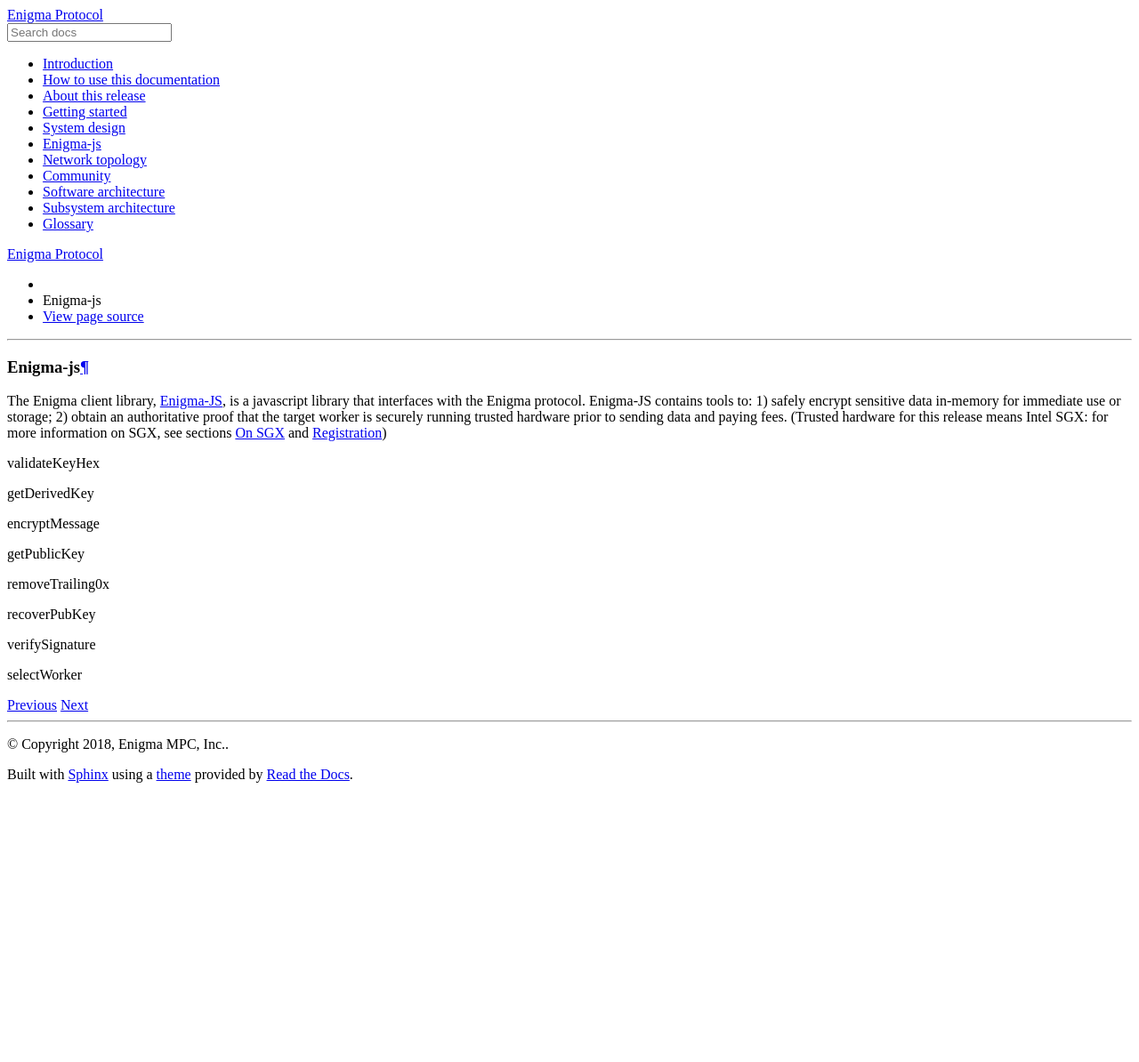
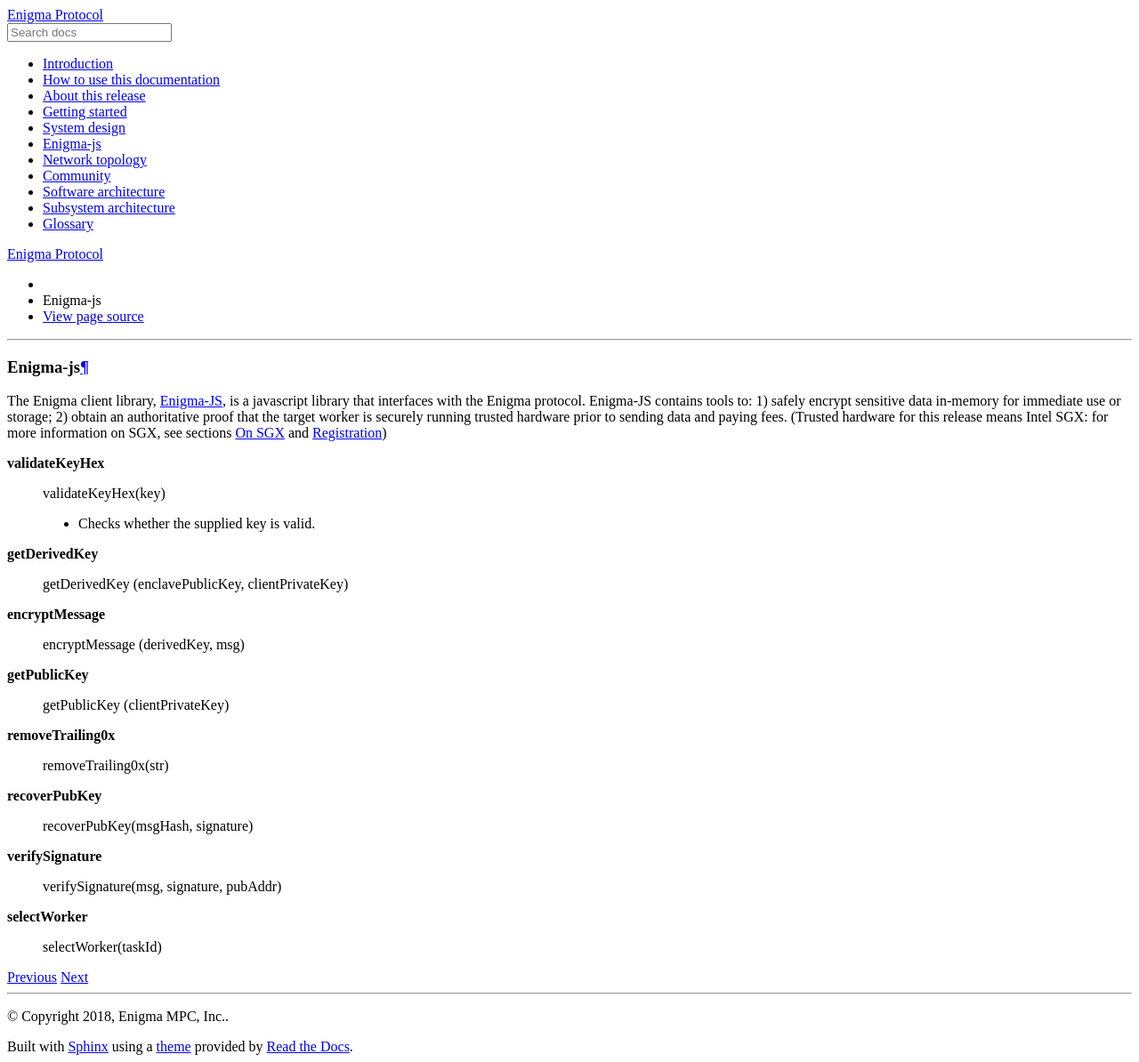
Before and after one commit to scrtlabs/protocol, a Sphinx documentation site: the page built from docs/source/Enigma-js.rst, in a window 1280 px wide. Shown: the whole page at 89% size. Built offline with Sphinx 7.4.7 and the Read the Docs theme 2.0.0, drawn with Linux system fonts in a browser that asks for light colours; before the commit the page ends 900 px from its top, so only the background shows below that.

Commit message:
formatting, links. Started Enigma-JS api documentation.

```diff
--- a/docs/source/AboutThisRelease.rst
+++ b/docs/source/AboutThisRelease.rst
@@ -4,7 +4,7 @@ This initial testnet release prioritizes developer access, transparency,
 and ease of use. We have included some essential features, and postponed
 others or made temporary assumptions that are specific to this
 development release. These choices are described at a high level in this
-section. Help us improve by joining our developer forum and letting us
+section. Help us improve by joining our `developer forum <https://forum.enigma.co/>`__ and letting us
 know what’s working, what’s not, and what you have questions about.
 
 Selected features of this release:
--- a/docs/source/Enigma-js.rst
+++ b/docs/source/Enigma-js.rst
@@ -10,18 +10,39 @@ and paying fees. (Trusted hardware for this release means Intel SGX: for
 more information on SGX, see sections `On SGX <#on-sgx>`__ and
 `Registration <#registration>`__)
 
-validateKeyHex
+**validateKeyHex**
 
-getDerivedKey
+	validateKeyHex(key)
 
-encryptMessage
+	- Checks whether the supplied key is valid.
 
-getPublicKey
+**getDerivedKey**
 
-removeTrailing0x
+	getDerivedKey (enclavePublicKey, clientPrivateKey)
 
-recoverPubKey
 
-verifySignature
+**encryptMessage**
 
-selectWorker
+	encryptMessage (derivedKey, msg)
+
+
+**getPublicKey**
+
+	getPublicKey (clientPrivateKey)
+
+**removeTrailing0x**
+
+	removeTrailing0x(str)
+
+**recoverPubKey**
+
+	recoverPubKey(msgHash, signature)
+
+**verifySignature**
+
+	verifySignature(msg, signature, pubAddr)
+
+
+**selectWorker**
+
+	selectWorker(taskId)
--- a/docs/source/Glossary.rst
+++ b/docs/source/Glossary.rst
@@ -11,6 +11,10 @@ Worker
 
 Principal
 
+Subsystem
+
+Component
+
 .. _section-2:
 
 .. _section-3:
```
Also changed, not shown: docs/source/GettingStarted.rst (+4 -7 lines), docs/source/HowToUseThisDocumentation.rst (+9 -23 lines), docs/source/SystemDesign.rst (+13 -53 lines).
